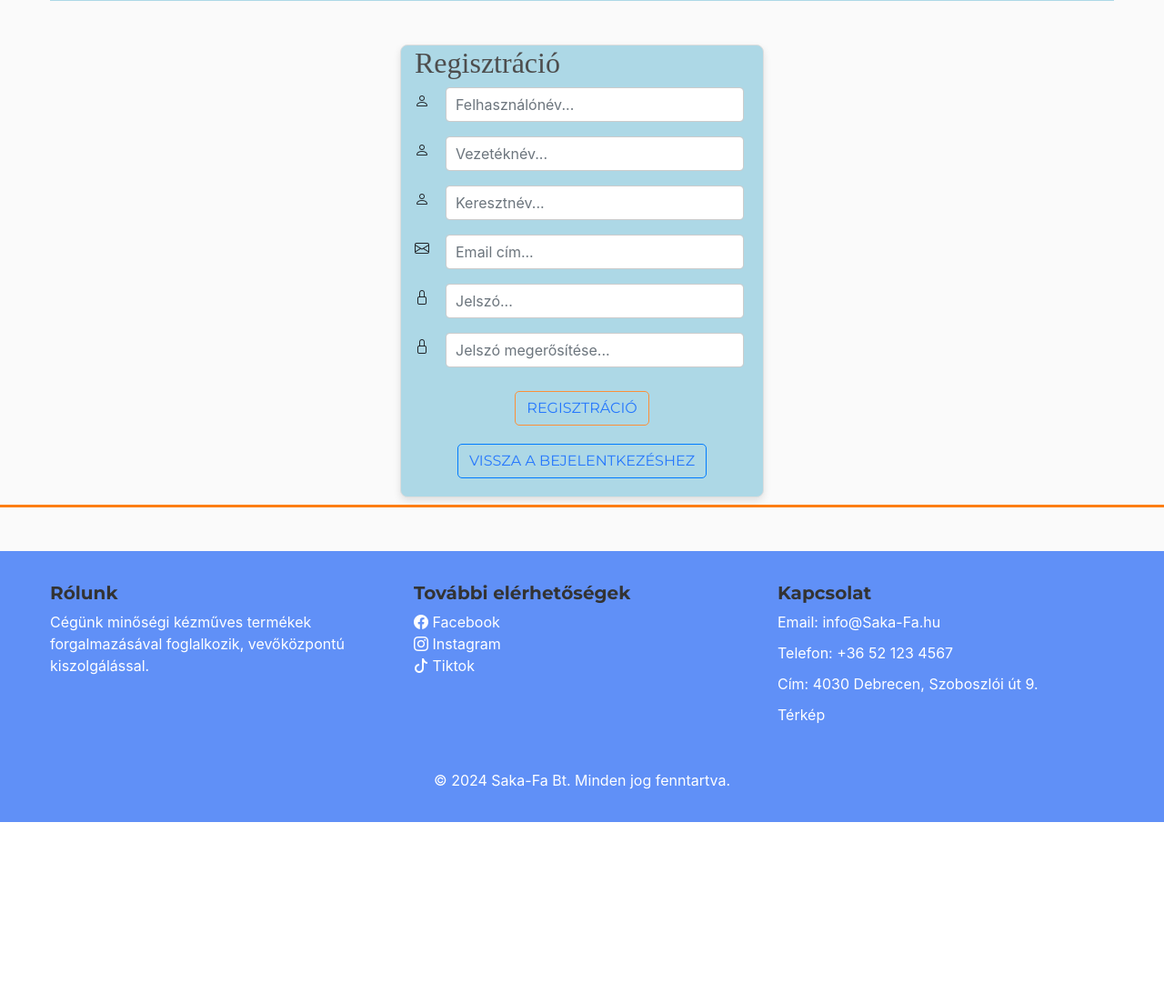
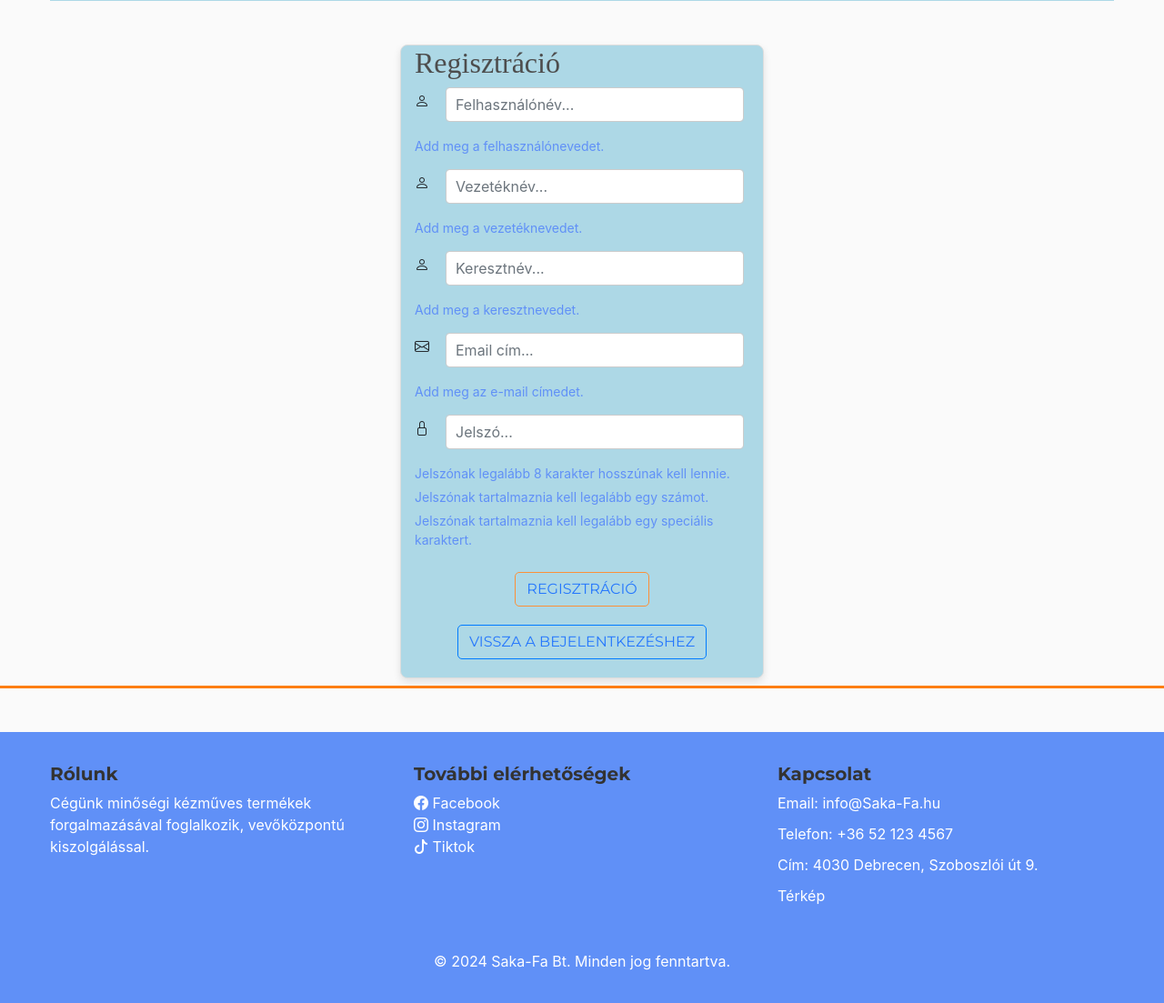
Before and after one commit to Tibi81/vizsgaremek, a Django app: page /register/ in a window 1280 px wide. Shown: the part 457-1560 px from the top of the page at 91% size. Before the commit the page ends 1361 px from the top, so only its background shows below. Run offline with Django 5.2, Linux system fonts and the light colour scheme; data comes from the database, SQL or seed files in the repository; both versions use the stored data as it was after the commit; some libraries are stand-ins or nearby versions.

Commit message:
Regisztráció visszajelzés

```diff
--- a/ecommerce/static/css/main.css
+++ b/ecommerce/static/css/main.css
@@ -699,6 +699,27 @@ h6 {
 .form-group {
     margin-bottom: 15px;
 }
+
+
+.rule {
+    color: #6090f7;
+    font-size: 14px;
+    margin: 5px 0;
+}
+
+.rule.valid {
+    color: #fc9038;
+}
+
+input.invalid {
+    border-color: red; /* vagy más szín, ami jól látható */
+}
+
+input.valid {
+    border-color: green; /* vagy más szín, ami pozitív visszajelzést ad */
+}
+
+
 
 
 
--- a/ecommerce/store/forms.py
+++ b/ecommerce/store/forms.py
@@ -28,6 +28,8 @@ class CustomUserCreationForm(UserCreationForm):
             raise ValidationError("A jelszónak legalább 8 karakter hosszúnak kell lennie.")
         if not re.search(r'\d', password):  # Ellenőrizzük, hogy tartalmaz-e számot
             raise ValidationError("A jelszónak tartalmaznia kell legalább egy számot.")
+        if not re.search(r'[!@#$%^&*(),.?":{}|<>]', password):
+            raise ValidationError("A jelszónak tartalmaznia kell legalább egy speciális karaktert.")
         return password
 
     def save(self, commit=True):
--- a/ecommerce/store/templates/store/register.html
+++ b/ecommerce/store/templates/store/register.html
@@ -21,6 +21,7 @@
                 <label for="username"><i class="bi bi-person" class="mr-2"></i></label>
                 <input type="text" class="form-control ml-2" id="username" name="username" required placeholder="Felhasználónév...">
             </div>
+            <p class="rule" id="username-rule">Add meg a felhasználónevedet.</p>
             {% for error in form.username.errors %}
                 <div class="text-danger">{{ error }}</div>
             {% endfor %}
@@ -31,6 +32,7 @@
                 <label for="first_name"><i class="bi bi-person" class="mr-2"></i></label>
                 <input type="text" class="form-control ml-2" id="first_name" name="first_name" required placeholder="Vezetéknév...">
             </div>
+            <p class="rule" id="first-name-rule">Add meg a vezetéknevedet.</p>
             {% for error in form.first_name.errors %}
                 <div class="text-danger">{{ error }}</div>
             {% endfor %}
@@ -39,8 +41,9 @@
         <div class="form-group">
             <div class="d-flex align-items-center mb-3">
                 <label for="last_name"><i class="bi bi-person" class="mr-2"></i></label>
-                <input type="text" class="form-control ml-2" id="last_name" name="last_name" required  placeholder="Keresztnév...">
+                <input type="text" class="form-control ml-2" id="last_name" name="last_name" required placeholder="Keresztnév...">
             </div>
+            <p class="rule" id="last-name-rule">Add meg a keresztnevedet.</p>
             {% for error in form.last_name.errors %}
                 <div class="text-danger">{{ error }}</div>
             {% endfor %}
@@ -51,41 +54,137 @@
                 <label for="email"><i class="bi bi-envelope"></i></label>
                 <input type="email" class="form-control ml-2" id="email" name="email" required placeholder="Email cím...">
             </div>
+            <p class="rule" id="email-rule">Add meg az e-mail címedet.</p>
             {% for error in form.email.errors %}
                 <div class="text-danger">{{ error }}</div>
             {% endfor %}
         </div>
-
         <div class="form-group">
             <div class="d-flex align-items-center mb-3">
-            <label for="password1"><i class="bi bi-lock"></i></label>
-            <input type="password" class="form-control ml-2" id="password1" name="password1" required placeholder="Jelszó...">
+                <label for="password1"><i class="bi bi-lock"></i></label>
+                <input type="password" class="form-control ml-2" id="password1" name="password1" required placeholder="Jelszó...">
+            </div>
+            <div id="password-rules">
+                <p class="rule" id="length-rule">Jelszónak legalább 8 karakter hosszúnak kell lennie.</p>
+                <p class="rule" id="number-rule">Jelszónak tartalmaznia kell legalább egy számot.</p>
+                <p class="rule" id="special-rule">Jelszónak tartalmaznia kell legalább egy speciális karaktert.</p>
             </div>
             {% for error in form.password1.errors %}
                 <div class="text-danger">{{ error }}</div>
             {% endfor %}
         </div>
 
-        <div class="form-group">
-            <div class="d-flex align-items-center mb-3">
-            <label for="password2"><i class="bi bi-lock"></i></label>
-            <input type="password" class="form-control ml-2" id="password2" name="password2" required placeholder="Jelszó megerősítése...">
-            </div>
-            {% for error in form.password2.errors %}
-                <div class="text-danger">{{ error }}</div>
-            {% endfor %}
-        </div>
         <div class="login-btn">
-        <button type="submit" class="btn btn-warning register-btn">Regisztráció</button>
-        <a href="{% url 'login' %}" class="btn btn-primary login-btn">Vissza a bejelentkezéshez</a>
+            <button type="submit" class="btn btn-warning register-btn">Regisztráció</button>
+            <a href="{% url 'login' %}" class="btn btn-primary login-btn">Vissza a bejelentkezéshez</a>
         </div>
     </form>
-
-
 </div>
 
+<script>
+    document.addEventListener('DOMContentLoaded', () => {
+        const usernameInput = document.getElementById('username');
+        const firstNameInput = document.getElementById('first_name');
+        const lastNameInput = document.getElementById('last_name');
+        const emailInput = document.getElementById('email');
+        const passwordInput = document.getElementById('password1');
 
+        const usernameRule = document.getElementById('username-rule');
+        const firstNameRule = document.getElementById('first-name-rule');
+        const lastNameRule = document.getElementById('last-name-rule');
+        const emailRule = document.getElementById('email-rule');
 
+        const lengthRule = document.getElementById('length-rule');
+        const numberRule = document.getElementById('number-rule');
+        const specialRule = document.getElementById('special-rule');
 
-</div>
+        // Helper function to validate email format
+        function isValidEmail(email) {
+            const emailRegex = /^[^\s@]+@[^\s@]+\.[^\s@]+$/;
+            return emailRegex.test(email);
+        }
+
+        // Field validation listeners
+        usernameInput.addEventListener('input', () => {
+            if (usernameInput.value.trim().length > 0) {
+                usernameInput.classList.add('valid');
+                usernameInput.classList.remove('invalid');
+                usernameRule.classList.add('valid');
+            } else {
+                usernameInput.classList.add('invalid');
+                usernameInput.classList.remove('valid');
+                usernameRule.classList.remove('valid');
+            }
+        });
+
+        firstNameInput.addEventListener('input', () => {
+            if (firstNameInput.value.trim().length > 0) {
+                firstNameInput.classList.add('valid');
+                firstNameInput.classList.remove('invalid');
+                firstNameRule.classList.add('valid');
+            } else {
+                firstNameInput.classList.add('invalid');
+                firstNameInput.classList.remove('valid');
+                firstNameRule.classList.remove('valid');
+            }
+        });
+
+        lastNameInput.addEventListener('input', () => {
+            if (lastNameInput.value.trim().length > 0) {
+                lastNameInput.classList.add('valid');
+                lastNameInput.classList.remove('invalid');
+                lastNameRule.classList.add('valid');
+            } else {
+                lastNameInput.classList.add('invalid');
+                lastNameInput.classList.remove('valid');
+                lastNameRule.classList.remove('valid');
+            }
+        });
+
+        emailInput.addEventListener('input', () => {
+            if (isValidEmail(emailInput.value)) {
+                emailInput.classList.add('valid');
+                emailInput.classList.remove('invalid');
+                emailRule.classList.add('valid');
+            } else {
+                emailInput.classList.add('invalid');
+                emailInput.classList.remove('valid');
+                emailRule.classList.remove('valid');
+            }
+        });
+
+        // Password validation
+        passwordInput.addEventListener('input', () => {
+            const password = passwordInput.value;
+
+            // Hosszúság ellenőrzése
+            if (password.length >= 8) {
+                lengthRule.classList.add('valid');
+                lengthRule.classList.remove('invalid');
+            } else {
+                lengthRule.classList.add('invalid');
+                lengthRule.classList.remove('valid');
+            }
+
+            // Szám ellenőrzése
+            if (/\d/.test(password)) {
+                numberRule.classList.add('valid');
+                numberRule.classList.remove('invalid');
+            } else {
+                numberRule.classList.add('invalid');
+                numberRule.classList.remove('valid');
+            }
+
+            // Speciális karakter ellenőrzése
+            if (/[!@#$%^&*(),.?":{}|<>]/.test(password)) {
+                specialRule.classList.add('valid');
+                specialRule.classList.remove('invalid');
+            } else {
+                specialRule.classList.add('invalid');
+                specialRule.classList.remove('valid');
+            }
+        });
+    });
+</script>
+
 {% endblock %}
--- a/ecommerce/store/views.py
+++ b/ecommerce/store/views.py
@@ -114,6 +114,10 @@ from django.contrib.auth.views import LoginView
 from .models import Order
 
 
+from django.contrib import messages
+from django.contrib.auth.views import LoginView
+from store.models import Order  # Feltételezve, hogy itt van a `Order` modell
+
 class CustomLoginView(LoginView):
     template_name = 'store/login.html'
 
@@ -123,18 +127,22 @@ class CustomLoginView(LoginView):
 
         if self.request.user.is_authenticated:
             customer = getattr(self.request.user, 'customer', None)
-            # Csak bejelentkezett felhasználók esetén kérdezzük le a kosár tartalmát
             if customer:
                 orders = Order.objects.filter(customer=customer, complete=False)
                 if orders.exists():
                     order = orders.first()
                     cartItems = order.get_cart_items
-                else:
-                    # Ha nincs létező kosár, ne hozzunk létre újat
-                    order = None
 
         context['cartItems'] = cartItems
         return context
+
+    def form_invalid(self, form):
+        """
+        Kezeli az érvénytelen bejelentkezési kísérleteket.
+        """
+        messages.error(self.request, "Hibás felhasználónév vagy jelszó. Kérlek, próbáld újra!")
+        return super().form_invalid(form)
+
 '''
 def processOrder(request):
     transaction_id = datetime.datetime.now().timestamp()
```
Also changed, not shown: ecommerce/store/templates/store/login.html (+8 -0 lines), ecommerce/db.sqlite3.
